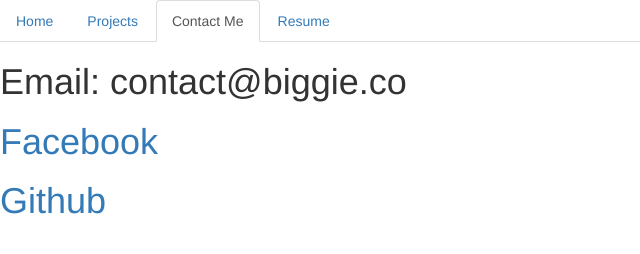
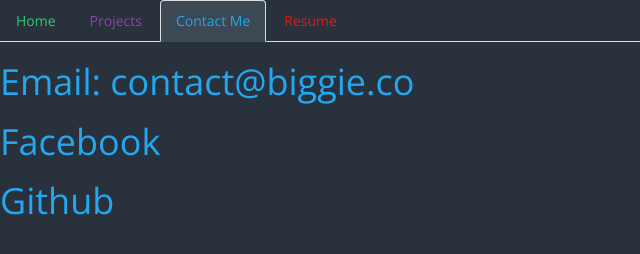
Before and after one commit to bigolu/biggie96.github.io, a plain HTML site: page contactme.html in a window 1280 px wide. Shown: the whole page, without its empty margins (0-640 px from the left). Drawn offline with nearby package versions, Linux system fonts and the light colour scheme.

Commit message:
revamp site and resume

```diff
--- a/contactme.html
+++ b/contactme.html
@@ -7,22 +7,23 @@
         <title>Biggie | Contact</title>
 
         <!-- CSS -->
+        <link href='https://fonts.googleapis.com/css?family=Open+Sans:400,600' rel='stylesheet' type='text/css'>
         <link href="css/bootstrap.min.css" rel="stylesheet">
         <link href="css/style.css" rel="stylesheet">
 
     </head>
     <body>
         <ul class="nav nav-tabs">
-            <li role="presentation"><a href="index.html">Home</a></li>
-            <li role="presentation"><a href="projects.html">Projects</a></li>
+            <li id="index" role="presentation"><a href="index.html">Home</a></li>
+            <li id="projects" role="presentation"><a href="projects.html">Projects</a></li>
             <!-- <li role="presentation"><a href="aboutme.html">About Me</a></li> -->
-            <li role="presentation" class="active"><a href="contactme.html">Contact Me</a></li>
-            <li role="presentation"><a href="resume.pdf">Resume</a></li>
+            <li id="contact" role="presentation" class="active"><a href="contactme.html">Contact Me</a></li>
+            <li id="resume" role="presentation"><a href="resume.pdf">Resume</a></li>
         </ul>
 
-        <h1>Email: contact@biggie.co </h1>
-        <a href="https://www.facebook.com/olaoluemmanuel96" target="_blank"> <h1>Facebook</h1> </a>
-        <a href="https://github.com/biggie96" target="_blank"> <h1>Github</h1> </a>
+        <h1 class="c">Email: contact@biggie.co </h1>
+        <a class="c" href="https://www.facebook.com/olaoluemmanuel96" target="_blank"> <h1>Facebook</h1> </a>
+        <a class="c" href="https://github.com/biggie96" target="_blank"> <h1>Github</h1> </a>
 
         <!-- Scripts -->
         <script src="js/jquery-1.11.3.min.js"></script>
--- a/css/style.css
+++ b/css/style.css
@@ -1,4 +1,37 @@
-/************* Home Page **********************/
+/************* Everything ********************/
+html body{
+background: -webkit-linear-gradient(90deg, #485563 0%, #29323c 0%); /* Chrome 10+, Saf5.1+ */
+font-family: 'Open Sans', sans-serif !important;
+}
+
+#first_name, #real_name, #last_name, .nav-tabs > #index.active > a, .nav-tabs > #index > a{
+    color: #2ECC71 !important;
+}
+
+#desc{
+    color: white;
+}
+
+.nav-tabs > li.active > a{
+    background-color: #3D4855 !important;
+}
+
+.proj p{
+    color: white !important;
+}
+
+.proj a, .nav-tabs > #projects.active > a, .nav-tabs > #projects > a{
+    color: #8E44AD !important;
+}
+
+.c, .nav-tabs > #contact.active > a, .nav-tabs > #contact > a{
+    color: #22A7F0 !important;
+}
+
+.nav-tabs > #resume.active > a, .nav-tabs > #resume > a{
+    color: #D91E18 !important;
+}
+
 #section1 {
     height: 90% !important;
     width:100% !important;
@@ -8,6 +41,7 @@
     position: relative !important;
     top: 200px;
 }
+
 
 #section1 h1 {display:table-cell; vertical-align:middle !important; font-size: 50px;}
 
```
Also changed, not shown: index.html (+6 -5 lines), projects.html (+5 -4 lines), 1 other file.
